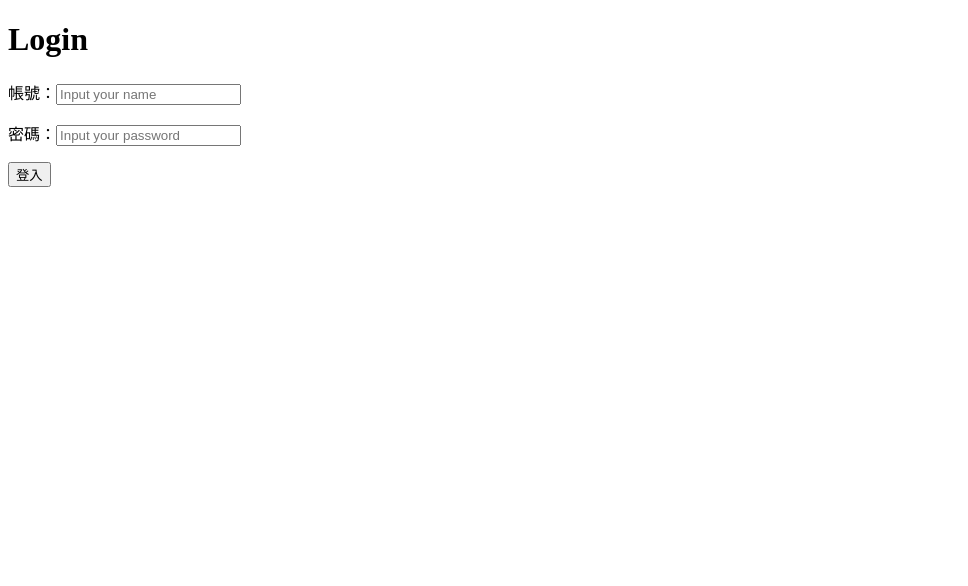
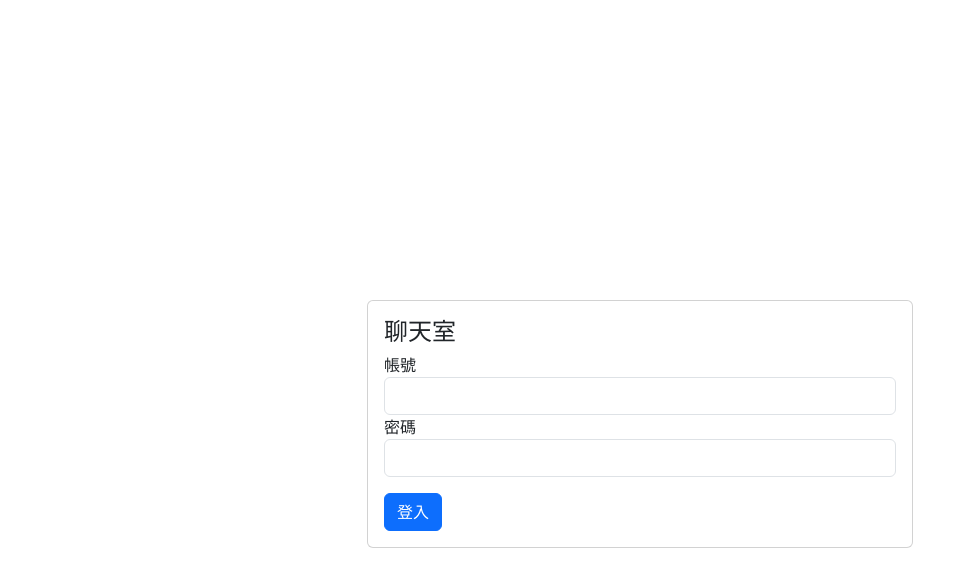
Before and after one commit to sea841107/chat-room, a Vue app in the folder client/: page / in a window 1280 px wide. Shown: the top 586 px of the page, without its empty margins (0-968 px from the left). Built offline with nearby package versions, Linux system fonts and the light colour scheme.

Commit message:
add bootstrap for some views

```diff
--- a/client/package.json
+++ b/client/package.json
@@ -10,6 +10,8 @@
   },
   "dependencies": {
     "axios": "^0.26.1",
+    "bootstrap": "^5.3.2",
+    "bootstrap-vue": "^2.23.1",
     "core-js": "^3.8.3",
     "jssha": "^3.2.0",
     "serve": "^14.2.1",
--- a/client/src/components/ChatList.vue
+++ b/client/src/components/ChatList.vue
@@ -1,12 +1,25 @@
 <template>
   <div class="list">
-    <input class="search" type="search" placeholder="Search..." v-model="query"/>
-    <div :class="userNormal" tabindex="-1" v-for="u, i in myUserList" :key="i" @click="select">
-      {{ u }}
-      <div v-show="showHint(u)" class="hint">
-        <img src="../assets/hint.png">
-      </div>
-    </div>
+    <b-input
+        v-model="query"
+        type="search"
+        placeholder="Search..."
+        class="search"
+      ></b-input>
+    <b-list-group>
+      <b-list-group-item
+        v-for="(user, index) in myUserList"
+        :key="index"
+        :class="{ 'active': user === activeUser }"
+        @click="select(user)"
+        href="#"
+      >
+        {{ user }}
+        <b-badge v-if="showHint(user)" variant="primary" class="hint">
+          <img src="../assets/hint.png" alt="Hint">
+        </b-badge>
+      </b-list-group-item>
+    </b-list-group>
   </div>
 </template>
 
@@ -22,50 +35,30 @@ export default {
   data() {
     return {
       query: "",
-      userNormal: "user-normal",
-      userFocus: "user-focus",
       myHintList: [],
       myUserList: [],
+      activeUser: "",
     }
   },
 
-  mounted() {
-    this.addFocus();
-  },
-
   methods: {
-    select(sender) {
-      this.removeFocus();
-      this.addFocus(sender.target);
-      this.removeHint(sender.target.innerText);
-      this.$emit("select", sender.target.innerText);
+    select(user) {
+      this.activeUser = user;
+      this.$emit("select", user);
     },
 
     search(query) {
       this.$emit("search", query);
     },
 
-    addFocus(element) {
-      if (element != undefined) {
-        element.className = this.userFocus;
-      }
-    },
-
-    removeFocus() {
-      var element = document.getElementsByClassName(this.userFocus)[0];
-      if (element != undefined) {
-        element.className = this.userNormal;
-      }
-    },
-
     updateElements() {
       var self = this;
       this.$nextTick(() => {
-        this.removeFocus();
-        var elements = document.getElementsByClassName(this.userNormal);
+        this.activeUser = "";
+        var elements = document.getElementsByClassName("list-group-item");
         for (var i = 0; i < elements.length; i++) {
           if (elements[i].innerText == self.toName) {
-            this.addFocus(elements[i]);
+            this.activeUser = elements[i].innerText;
             break;
           }
         }
@@ -116,24 +109,6 @@ export default {
 </script>
 
 <style scoped>
-.user-normal {
-  font-size: 30px;
-	box-shadow: 0 0 1px #000;
-  background-color:aliceblue;
-  overflow-x: hidden;
-}
-
-.user-normal:hover {
-  background-color:beige;
-}
-
-.user-focus {
-  font-size: 30px;
-	box-shadow: 0 0 1px #000;
-  background-color:bisque;
-  overflow-x: hidden;
-}
-
 .list {
   box-shadow: 0 0 1px #000;
   background-color: white;
@@ -143,14 +118,11 @@ export default {
 
 .search {
   width: 100%;
-  font-size: 20px;
   border: 2px solid black;
   background-color:azure;
 }
 
 .hint {
-  width: 30px;
-  height: 30px;
   float: right;
   overflow: hidden;
 }
--- a/client/src/main.js
+++ b/client/src/main.js
@@ -2,9 +2,13 @@ import Vue from 'vue'
 import App from './App.vue'
 import router from './router'
 import axios from 'axios'
+import BootstrapVue from 'bootstrap-vue';
+import 'bootstrap/dist/css/bootstrap.css';
+import 'bootstrap-vue/dist/bootstrap-vue.css';
 
 Vue.prototype.$ajax = axios;
 Vue.config.productionTip = false
+Vue.use(BootstrapVue);
 
 new Vue({
   router,
--- a/client/src/views/ChatView.vue
+++ b/client/src/views/ChatView.vue
@@ -197,6 +197,5 @@ export default {
 .chat-text {
   height: 10vh;
   flex-grow: 1;
-  font-size: 30px;
 }
 </style>
--- a/client/src/views/LoginView.vue
+++ b/client/src/views/LoginView.vue
@@ -1,11 +1,24 @@
 <template>
-  <div class="about">
-    <h1>Login</h1>
-    帳號：<input type="text" placeholder="Input your name" v-model="name" @keydown.enter="loginCall"/>
-    <p></p>
-    密碼：<input type="password" placeholder="Input your password" v-model="password" @keydown.enter="loginCall"/>
-    <p></p>
-    <button @click='loginCall'>登入</button>
+  <div class="login-container">
+    <b-container class="mt-5">
+      <b-row class="justify-content-center">
+        <b-col md="6">
+          <b-card title="聊天室">
+            <b-form @submit.prevent="loginCall">
+              <b-form-group label="帳號" label-for="username">
+                <b-form-input v-model="name" required></b-form-input>
+              </b-form-group>
+
+              <b-form-group label="密碼" label-for="password">
+                <b-form-input type="password" v-model="password" required></b-form-input>
+              </b-form-group>
+
+              <b-button type="submit" variant="primary" class="mt-3">登入</b-button>
+            </b-form>
+          </b-card>
+        </b-col>
+      </b-row>
+    </b-container>
   </div>
 </template>
 
@@ -80,3 +93,13 @@ export default {
   }
 }
 </script>
+
+<style scoped>
+.login-container {
+  height: 100vh;
+  display: flex;
+  align-items: center;
+  justify-content: center;
+}
+
+</style>
```
Also changed, not shown: 1 other file (tests, documents, lock files or other folders). Lines whose indentation alone changed are shown as unchanged.
